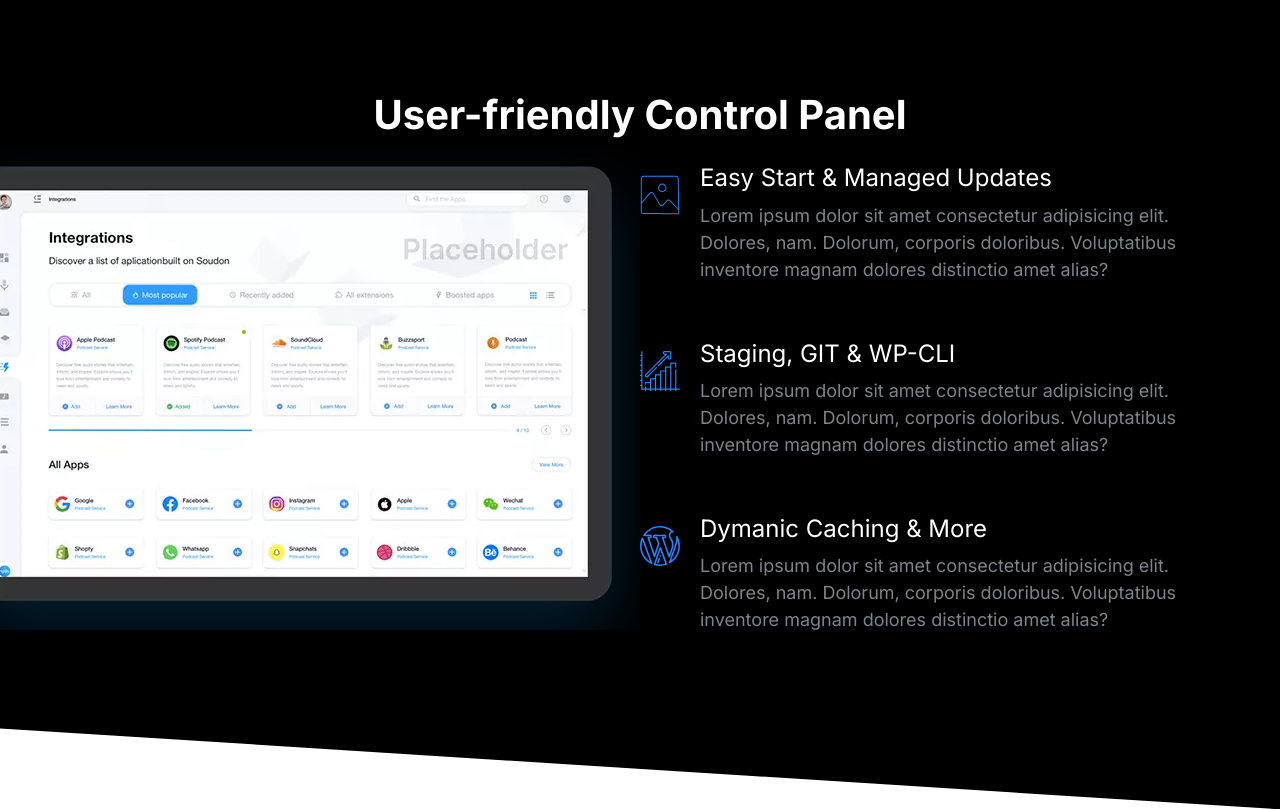
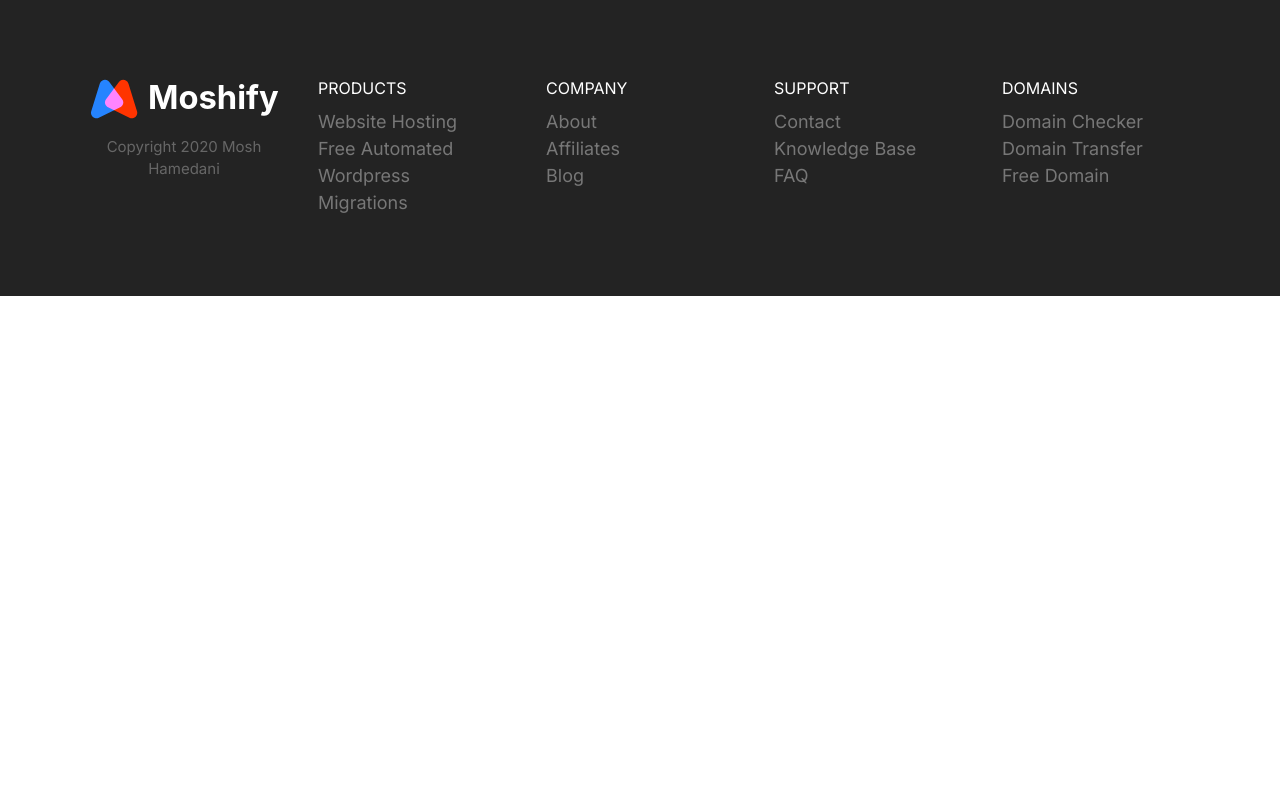
Before and after one commit to ivannetreba/mushify, a plain HTML site: page index.html in a window 1280 px wide. Drawn offline with Linux system fonts and the light colour scheme.

Commit message:
Define footer.

```diff
--- a/css/styles.css
+++ b/css/styles.css
@@ -644,6 +644,7 @@ a {
 
 .block__header {
   text-align: center;
+  margin-bottom: 4rem;
 }
 
 .block__heading {
@@ -851,3 +852,81 @@ a {
     max-width: 700px;
   }
 }
+
+
+/* Footer */
+
+.footer {
+  background: #232323;
+}
+
+.footer a {
+  color: #777;
+  transition: color 0.3s;
+}
+
+.footer a:hover {
+  color: #fff;
+}
+
+.footer__section {
+  padding: 2rem;
+  border-bottom: 1px solid #393939;
+}
+
+.footer__section .list {
+  margin: 0;
+}
+
+.footer__heading {
+  text-transform: uppercase;
+  font-weight: 500;
+}
+
+.footer__brand {
+  margin-top: 5rem;
+  text-align: center;
+}
+
+.footer__brand img {
+  width: 100%;
+  max-width: 230px;
+}
+
+.footer__copyright {
+  font-size: 2.1rem;
+  color: #fff;
+  opacity: 0.3;
+}
+
+@media screen and (min-width: 768px) {
+  .footer__sections {
+    grid-template-columns: repeat(auto-fit, minmax(10rem, 1fr));
+  }
+
+  .footer .collapsible__chevron {
+    display: none;
+  }
+
+  .footer .collapsible__content {
+    opacity: 1;
+    max-height: 100%;
+  }
+
+  .footer__brand {
+    order: -1;
+    margin-top: 1rem;
+  }
+
+  .footer__copyright {
+    font-size: 1.5rem;
+  }
+
+  .footer__section {
+    border: 0;
+  }
+
+  .footer__heading {
+    font-size: 1.6rem;
+  }
+}
--- a/index.html
+++ b/index.html
@@ -11,65 +11,80 @@
   <link rel="stylesheet" href="css/styles.css" />
 </head>
 <body>
-  <section class="block block--dark block--skewed-right block-showcase">
-    <header class="block__header">
-      <h2>User-friendly Control Panel</h2>
-    </header>
-    <div class="container grid grid--1x2">
-      <picture class="block-showcase__image">
-        <source type="image/webp" srcset="images/ipad.webp 1x, images/ipad@2x.webp 2x">
-        <source type="image/png" srcset="images/ipad.png 1x, images/ipad@2x.png 2x">
-        <img src="images/ipad.png" alt="">
-      </picture>
-      <ul class="list">
-        <li>
-          <div class="media">
-            <div class="media__image">
-                <svg class="icon icon--primary">
-                  <use xlink:href="images/sprite.svg#snap"></use>
-                </svg>
-            </div>
-            <div class="media__body">
-              <h3 class="media__title">Easy Start & Managed Updates</h3>
-              <p>
-                Lorem ipsum dolor sit amet consectetur adipisicing elit. Dolores, nam. Dolorum, corporis doloribus. Voluptatibus inventore magnam dolores distinctio amet alias?
-              </p>
-            </div>
-          </div>
-        </li>
-        <li>
-          <div class="media">
-            <div class="media__image">
-                <svg class="icon icon--primary">
-                  <use xlink:href="images/sprite.svg#growth"></use>
-                </svg>
-            </div>
-            <div class="media__body">
-              <h3 class="media__title">Staging, GIT & WP-CLI</h3>
-              <p>
-                Lorem ipsum dolor sit amet consectetur adipisicing elit. Dolores, nam. Dolorum, corporis doloribus. Voluptatibus inventore magnam dolores distinctio amet alias?
-              </p>
-            </div>
-          </div>
-        </li>
-        <li>
-          <div class="media">
-            <div class="media__image">
-                <svg class="icon icon--primary">
-                  <use xlink:href="images/sprite.svg#wordpress"></use>
-                </svg>
-            </div>
-            <div class="media__body">
-              <h3 class="media__title">Dymanic Caching & More</h3>
-              <p>
-                Lorem ipsum dolor sit amet consectetur adipisicing elit. Dolores, nam. Dolorum, corporis doloribus. Voluptatibus inventore magnam dolores distinctio amet alias?
-              </p>
-            </div>
-          </div>
-        </li>
-      </ul>
+  <footer class="block block--dark footer">
+    <div class="container grid footer__sections">
+      <section class="collapsible collapsible--expanded footer__section">
+        <header class="collapsible__header">
+          <h2 class="collapsible__heading footer__heading">Products</h2>
+          <svg class="icon icon--white collapsible__chevron">
+            <use xlink:href="images/sprite.svg#chevron"></use>
+          </svg>
+        </header>
+
+        <div class="collapsible__content">
+          <ul class="list">
+            <li><a href="#">Website Hosting</a></li>
+            <li><a href="#">Free Automated Wordpress</a></li>
+            <li><a href="#">Migrations</a></li>
+          </ul>
+        </div>
+      </section>
+
+      <section class="collapsible footer__section">
+        <header class="collapsible__header">
+          <h2 class="collapsible__heading footer__heading">Company</h2>
+          <svg class="icon icon--white collapsible__chevron">
+            <use xlink:href="images/sprite.svg#chevron"></use>
+          </svg>
+        </header>
+        <div class="collapsible__content">
+          <ul class="list">
+            <li><a href="#">About</a></li>
+            <li><a href="#">Affiliates</a></li>
+            <li><a href="#">Blog</a></li>
+          </ul>
+        </div>
+      </section>
+
+      <section class="collapsible footer__section">
+        <header class="collapsible__header">
+          <h2 class="collapsible__heading footer__heading">Support</h2>
+          <svg class="icon icon--white collapsible__chevron">
+            <use xlink:href="images/sprite.svg#chevron"></use>
+          </svg>
+        </header>
+        <div class="collapsible__content">
+          <ul class="list">
+            <li><a href="#">Contact</a></li>
+            <li><a href="#">Knowledge Base</a></li>
+            <li><a href="#">FAQ</a></li>
+          </ul>
+        </div>
+      </section>
+
+      <section class="collapsible footer__section">
+        <header class="collapsible__header">
+          <h2 class="collapsible__heading footer__heading">Domains</h2>
+          <svg class="icon icon--white collapsible__chevron">
+            <use xlink:href="images/sprite.svg#chevron"></use>
+          </svg>
+        </header>
+        <div class="collapsible__content">
+          <ul class="list">
+            <li><a href="#">Domain Checker</a></li>
+            <li><a href="#">Domain Transfer</a></li>
+            <li><a href="#">Free Domain</a></li>
+          </ul>
+        </div>
+      </section>
+
+      <section class="footer__brand">
+        <img src="images/logo.svg" alt="">
+        <p class="footer__copyright">Copyright 2020 Mosh Hamedani</p>
+      </section>
+
     </div>
-  </section>
+  </footer>
 
   <script src="js/main.js"></script>
 
```
Also changed, not shown: components/footer.html (added, +74 -0 lines).
